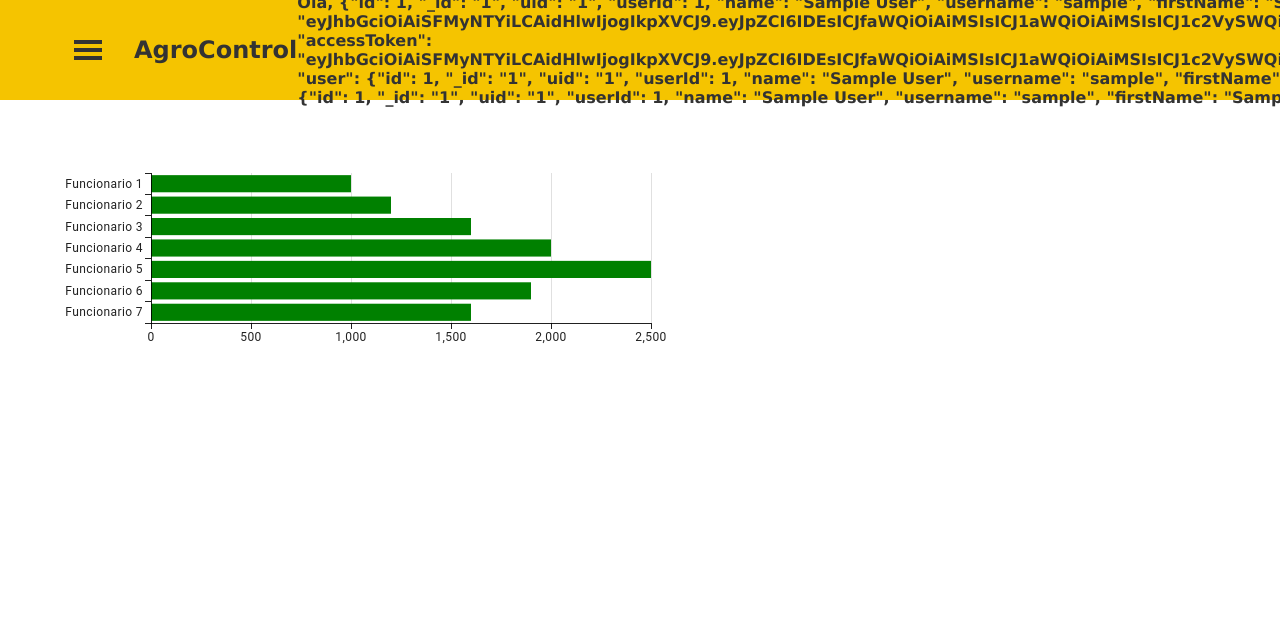
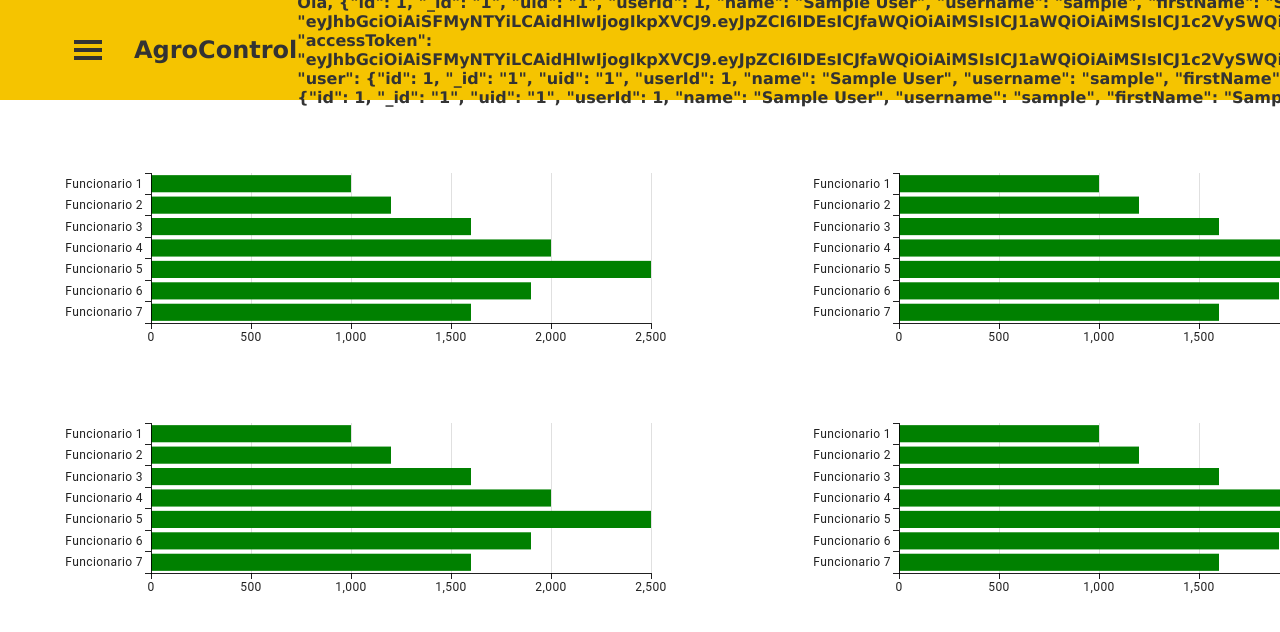
Before and after one commit to S204-Inatel-2024-2/AgroControl, a React (Create React App) app in the folder frontend/: page /dashboard in a window 1280 px wide. Shown: the top 632 px of the page. Built offline with nearby package versions, Linux system fonts and the light colour scheme; sample sign-in values are in the browser's storage.

Commit message:
:recycle: redirecionamento

```diff
--- a/frontend/src/pages/Dashboard/index.tsx
+++ b/frontend/src/pages/Dashboard/index.tsx
@@ -11,6 +11,9 @@ export function Dashboard(): JSX.Element {
       <Styled.Container>
         <Styled.ChartsContainer>
           <BarHorizontalChart />
+          <BarHorizontalChart />
+          <BarHorizontalChart />
+          <BarHorizontalChart />
         </Styled.ChartsContainer>
       </Styled.Container>
     </>
--- a/frontend/src/pages/Dashboard/styled.ts
+++ b/frontend/src/pages/Dashboard/styled.ts
@@ -11,6 +11,6 @@ export const Container = styled.div`
 export const ChartsContainer = styled.div`
     display: grid;
     grid-template-columns: repeat(2, 1fr);
-    gap: 0.4rem;
+
     padding: 0.2rem;
 `
--- a/frontend/src/pages/EmployeeRegistration/styled.tsx
+++ b/frontend/src/pages/EmployeeRegistration/styled.tsx
@@ -3,7 +3,7 @@ import styled from 'styled-components';
 export const Container = styled.div`
   padding-top: 120px;
   width: 100%;
-  height: 100%;
+
   background-color: #ffffff;
 
 `;
--- a/frontend/src/pages/Home/index.tsx
+++ b/frontend/src/pages/Home/index.tsx
@@ -38,7 +38,7 @@ export function Home(): JSX.Element {
             </Styled.Text>
           </Styled.DivText>
           <Styled.DivRoute>
-            <Styled.Divbutton>
+            <Styled.Divbutton onClick={() => navigate("/dashboard")}>
               Dashboard Financeiro
               <Styled.IconWrapper>
                 <MdAnalytics />
```
